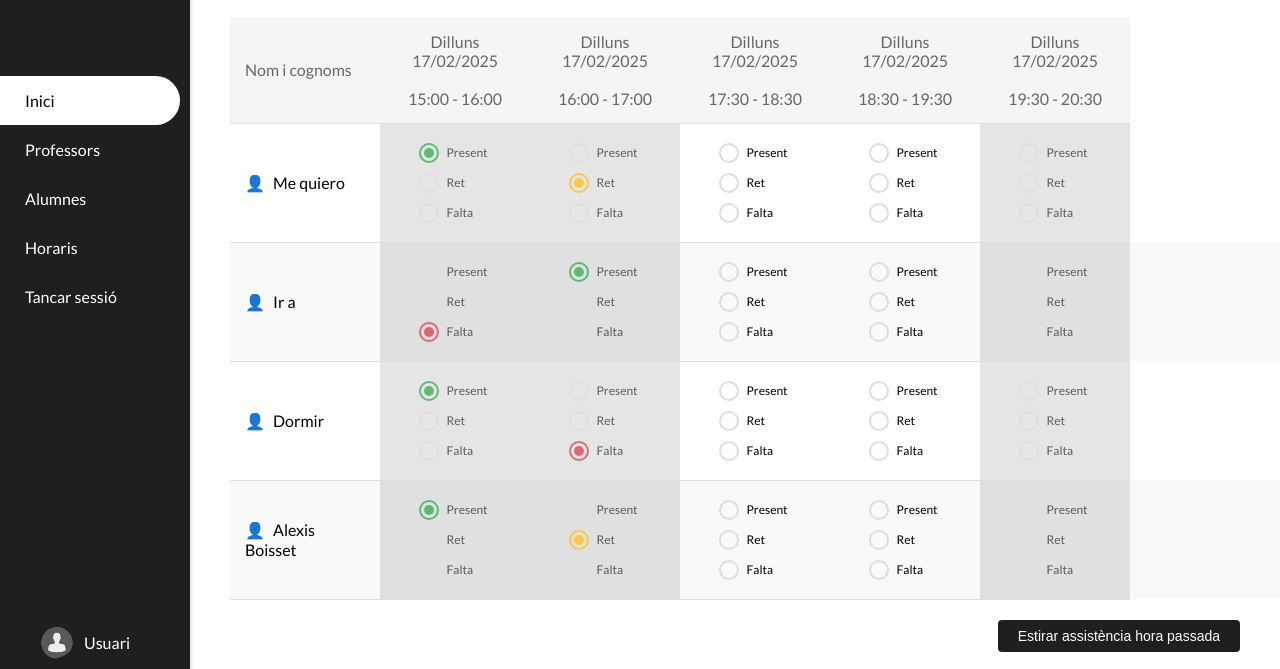
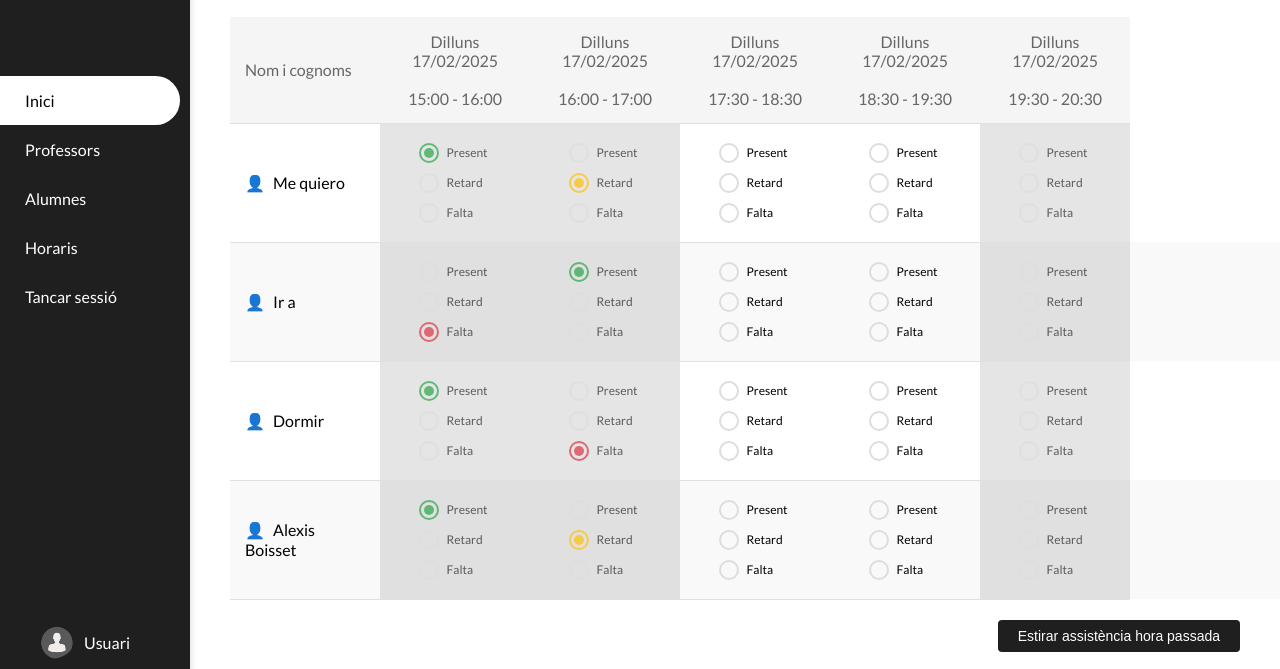
Before and after one commit to Alexismbp/M09-UF1_PFinal, a plain HTML site: page teacher-views/vista-assistencia.html in a window 1280 px wide. Shown: the part 131-800 px from the top of the page. Drawn offline with Linux system fonts and the light colour scheme.

Commit message:
Little fix 💀

```diff
--- a/teacher-views/vista-assistencia.html
+++ b/teacher-views/vista-assistencia.html
@@ -140,7 +140,7 @@
                     disabled
                   />
                   <span class="radio-custom"></span>
-                  <span class="text">Ret</span>
+                  <span class="text">Retard</span>
                 </label>
                 <label class="radio-label">
                   <input
@@ -178,7 +178,7 @@
                     checked
                   />
                   <span class="radio-custom"></span>
-                  <span class="text">Ret</span>
+                  <span class="text">Retard</span>
                 </label>
                 <label class="radio-label">
                   <input
@@ -213,7 +213,7 @@
                     value="late"
                   />
                   <span class="radio-custom"></span>
-                  <span class="text">Ret</span>
+                  <span class="text">Retard</span>
                 </label>
                 <label class="radio-label">
                   <input
@@ -247,7 +247,7 @@
                     value="late"
                   />
                   <span class="radio-custom"></span>
-                  <span class="text">Ret</span>
+                  <span class="text">Retard</span>
                 </label>
                 <label class="radio-label">
                   <input
@@ -283,7 +283,7 @@
                     disabled
                   />
                   <span class="radio-custom"></span>
-                  <span class="text">Ret</span>
+                  <span class="text">Retard</span>
                 </label>
                 <label class="radio-label">
                   <input
@@ -329,7 +329,7 @@
                     disabled
                   />
                   <span class="radio-custom"></span>
-                  <span class="text">Ret</span>
+                  <span class="text">Retard</span>
                 </label>
                 <label class="radio-label">
                   <input
@@ -368,7 +368,7 @@
                     disabled
                   />
                   <span class="radio-custom"></span>
-                  <span class="text">Ret</span>
+                  <span class="text">Retard</span>
                 </label>
                 <label class="radio-label">
                   <input
@@ -403,7 +403,7 @@
                     value="late"
                   />
                   <span class="radio-custom"></span>
-                  <span class="text">Ret</span>
+                  <span class="text">Retard</span>
                 </label>
                 <label class="radio-label">
                   <input
@@ -437,7 +437,7 @@
                     value="late"
                   />
                   <span class="radio-custom"></span>
-                  <span class="text">Ret</span>
+                  <span class="text">Retard</span>
                 </label>
                 <label class="radio-label">
                   <input
@@ -473,7 +473,7 @@
                     disabled
                   />
                   <span class="radio-custom"></span>
-                  <span class="text">Ret</span>
+                  <span class="text">Retard</span>
                 </label>
                 <label class="radio-label">
                   <input
@@ -520,7 +520,7 @@
                     disabled
                   />
                   <span class="radio-custom"></span>
-                  <span class="text">Ret</span>
+                  <span class="text">Retard</span>
                 </label>
                 <label class="radio-label">
                   <input
@@ -559,7 +559,7 @@
                     checked
                   />
                   <span class="radio-custom"></span>
-                  <span class="text">Ret</span>
+                  <span class="text">Retard</span>
                 </label>
                 <label class="radio-label">
                   <input
@@ -595,7 +595,7 @@
                     value="late"
                   />
                   <span class="radio-custom"></span>
-                  <span class="text">Ret</span>
+                  <span class="text">Retard</span>
                 </label>
                 <label class="radio-label">
                   <input
@@ -629,7 +629,7 @@
                     value="late"
                   />
                   <span class="radio-custom"></span>
-                  <span class="text">Ret</span>
+                  <span class="text">Retard</span>
                 </label>
                 <label class="radio-label">
                   <input
@@ -665,7 +665,7 @@
                     disabled
                   />
                   <span class="radio-custom"></span>
-                  <span class="text">Ret</span>
+                  <span class="text">Retard</span>
                 </label>
                 <label class="radio-label">
                   <input
@@ -712,7 +712,7 @@
                     disabled
                   />
                   <span class="radio-custom"></span>
-                  <span class="text">Ret</span>
+                  <span class="text">Retard</span>
                 </label>
                 <label class="radio-label">
                   <input
@@ -750,7 +750,7 @@
                     checked
                   />
                   <span class="radio-custom"></span>
-                  <span class="text">Ret</span>
+                  <span class="text">Retard</span>
                 </label>
                 <label class="radio-label">
                   <input
@@ -785,7 +785,7 @@
                     value="late"
                   />
                   <span class="radio-custom"></span>
-                  <span class="text">Ret</span>
+                  <span class="text">Retard</span>
                 </label>
                 <label class="radio-label">
                   <input
@@ -819,7 +819,7 @@
                     value="late"
                   />
                   <span class="radio-custom"></span>
-                  <span class="text">Ret</span>
+                  <span class="text">Retard</span>
                 </label>
                 <label class="radio-label">
                   <input
@@ -855,7 +855,7 @@
                     disabled
                   />
                   <span class="radio-custom"></span>
-                  <span class="text">Ret</span>
+                  <span class="text">Retard</span>
                 </label>
                 <label class="radio-label">
                   <input
```
